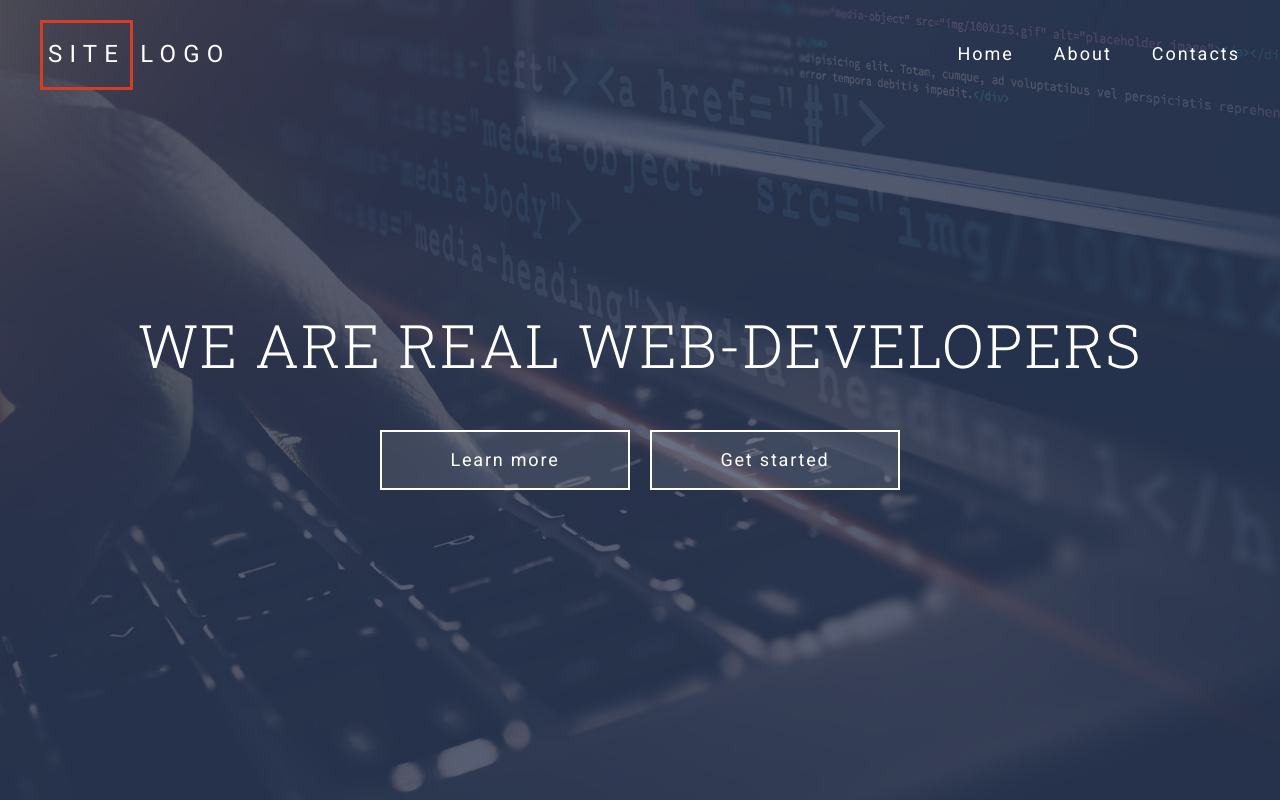
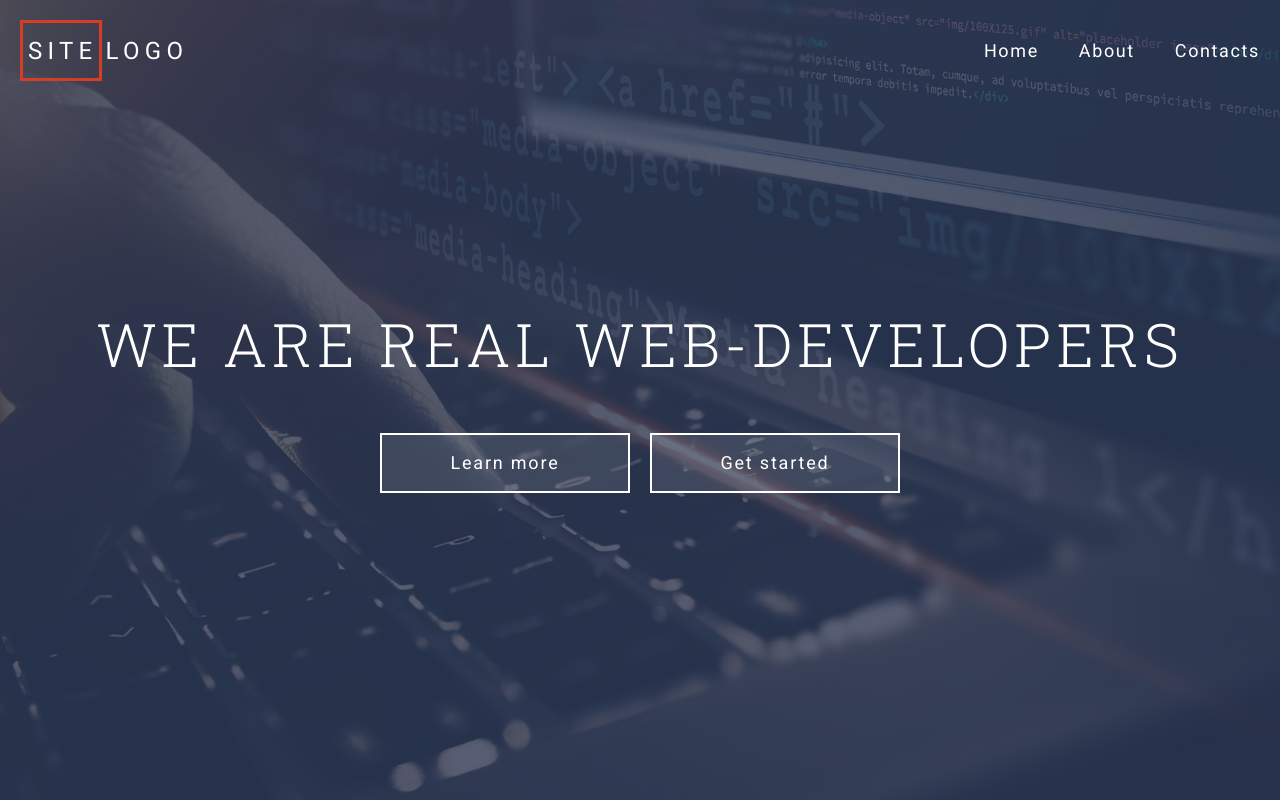
Before and after one commit to FomenkoAndrey/20210306_____grid-template, a website: page index.html in a window 1280 px wide. Drawn offline with Linux system fonts and the light colour scheme.

Commit message:
подгонка под пиксель перфект

```diff
--- a/assets/css/style.css
+++ b/assets/css/style.css
@@ -492,6 +492,7 @@ html {
   color: #637588;
   letter-spacing: 0.1em;
   overflow-y: scroll;
+  line-height: 1.2;
 }
 
 h1 {
@@ -499,6 +500,7 @@ h1 {
   font-weight: 300;
   font-family: "Roboto Slab", serif;
   text-align: center;
+  letter-spacing: 0.08em;
 }
 
 a {
@@ -573,19 +575,19 @@ a {
 
 .header-logo {
   font-size: 1.5rem;
-  letter-spacing: 0.3em;
+  letter-spacing: 0.22em;
 }
 
 .header-logo__link {
   display: block;
-  padding: 20px;
+  padding: 20px 20px 20px 0;
 }
 
 .header-logo__accent {
   display: inline-block;
   border: 3px solid #d53d27;
-  padding: 18px 5px 18px 5px;
-  margin-right: 7px;
+  padding: 14px 1px 12px 5px;
+  margin-right: 4px;
 }
 
 .header-navbar {
@@ -600,12 +602,12 @@ a {
   grid-template-columns: repeat(auto-fit, minmax(50px, max-content));
   justify-content: end;
 
-  margin: 0;
+  margin: 0 -20px 0 0;;
   padding: 0;
   list-style: none;
 
-  font-size: 18px;
-  letter-spacing: 2px;
+  font-size: 1.125rem;
+  letter-spacing: 0.09em;
 }
 
 .header-navbar__item {
@@ -641,5 +643,5 @@ a {
 }
 
 .header-content__title {
-  margin: 0 0 51px 0;
+  margin: 0 0 53px 0;
 }
```
